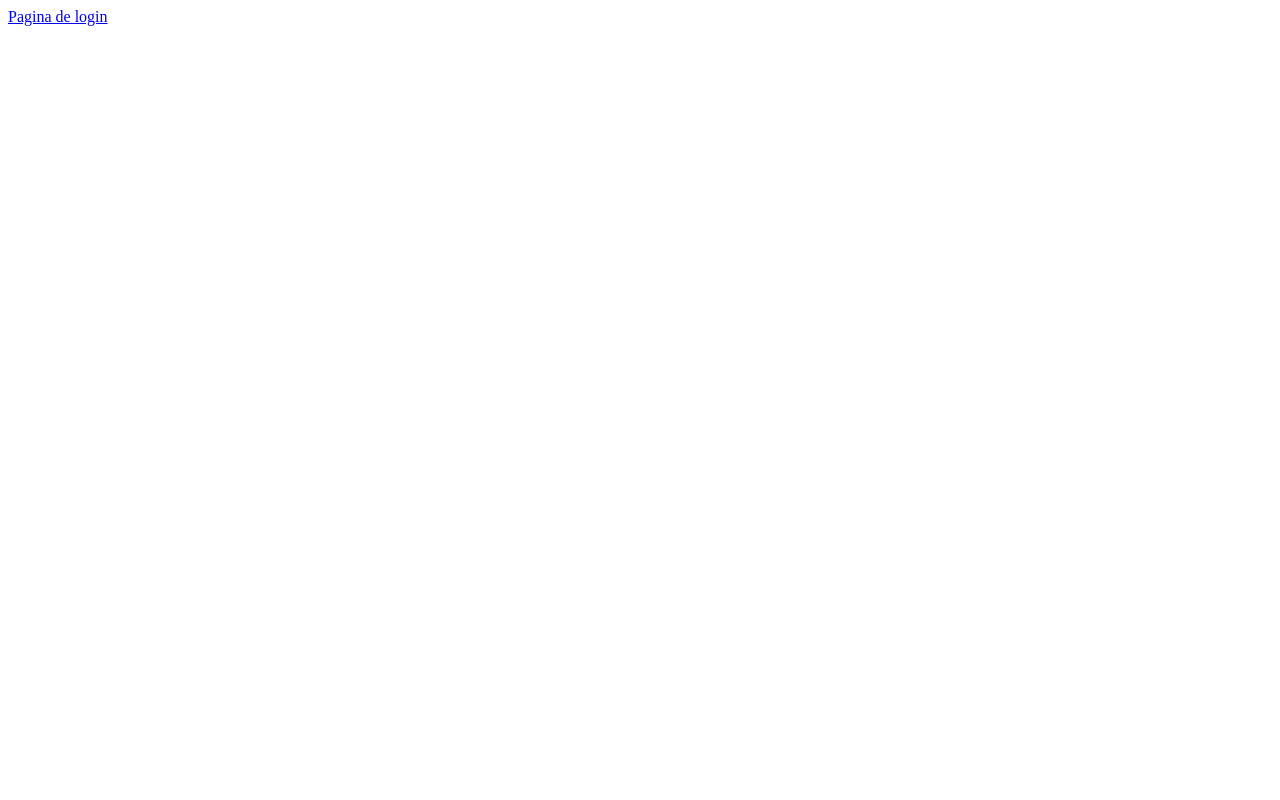
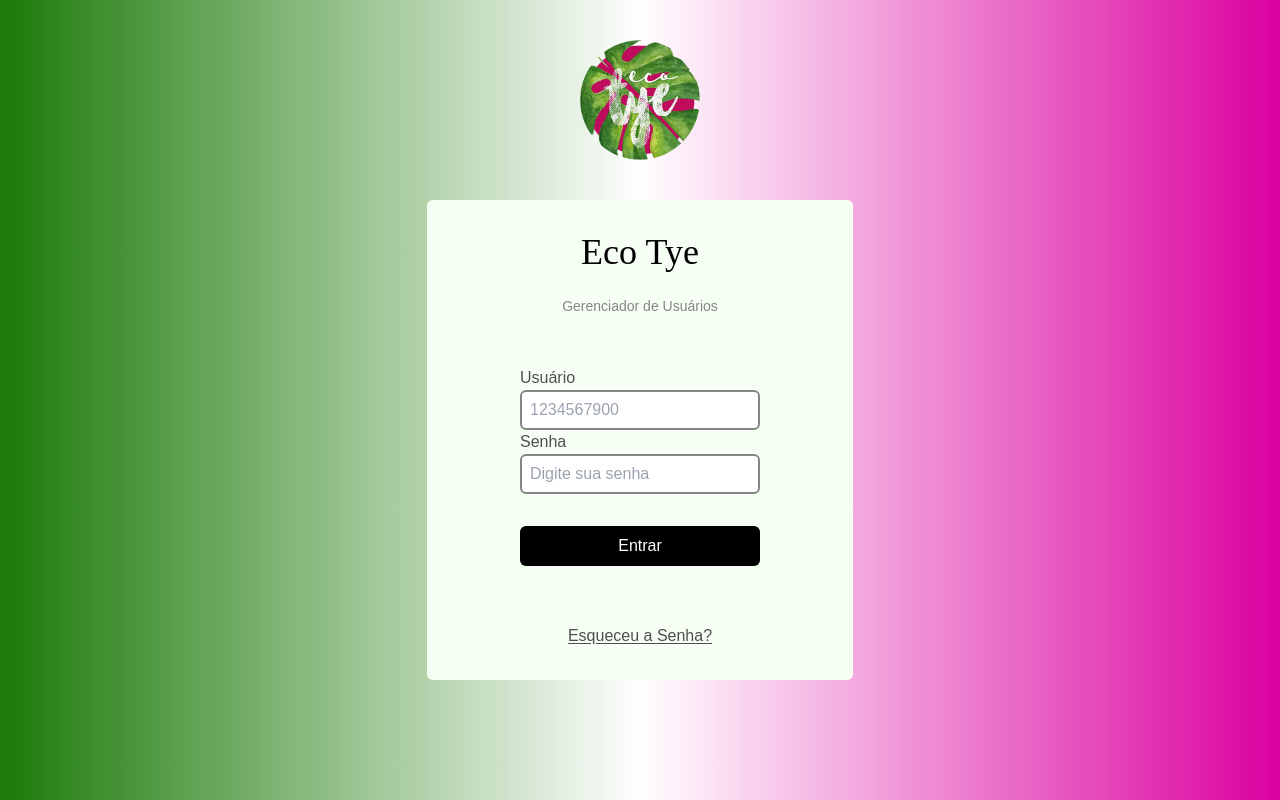
Before and after one commit to damacosta/frontend-progirls-gerenciamento-de-usuario, a Next.js app: page / in a window 1280 px wide. Built offline with nearby package versions, Linux system fonts and the light colour scheme.

Commit message:
:sparkles: feat: Lógica formulário login

```diff
--- a/package.json
+++ b/package.json
@@ -9,6 +9,7 @@
     "lint": "next lint"
   },
   "dependencies": {
+    "axios": "^1.8.3",
     "next": "^15.2.1",
     "react": "^19.0.0",
     "react-dom": "^19.0.0"
--- a/src/app/page.jsx
+++ b/src/app/page.jsx
@@ -1,9 +1,16 @@
-export default function Home() {
+import { BrowserRouter as Router, Routes, Route } from "react-router-dom";
+import Login from "../pages/login";
+import Admin from "../pages/admin";
+
+function App() {
   return (
-    <main>
-      <div className="w-60 h-24 pt-8 bg-color-light-green">
-        <a href="/login">Pagina de login</a>
-      </div>
-    </main>
+    <Router>
+      <Routes>
+        <Route path="/" element={<Login/>} />
+        <Route path="/admin" element={<Admin/>} />
+      </Routes>
+    </Router>
   );
 }
+
+export default App;
--- a/src/pages/login.jsx
+++ b/src/pages/login.jsx
@@ -1,7 +1,56 @@
+"use client";
+
 import Image from "next/image";
 import "../../src/globals.css";
+import { useState } from "react";
+import { useRouter } from "next/navigation";
+import axios from "axios";
+
 
 export default function Login() {
+
+  const [cpf, setCpf] = useState("");
+  const [senha, setSenha] = useState("");
+  const [error, setError] = useState("");
+  const router = useRouter();
+
+  const handleSubmit = async (e) => {
+    e.preventDefault();
+
+    if (cpf.length !== 11) {
+      setError("O CPF deve conter 11 dígitos.");
+      return;
+    }
+
+    if (senha.length < 8) {
+      setError("A senha deve ter pelo menos 8 caracteres.");
+      return;
+    }
+
+    try {
+      const response = await axios.post("http://localhost:5000/login", {
+        cpf,
+        senha,
+      });
+
+    if (response.data.token) {
+        localStorage.setItem("token", response.data.token);
+      }
+
+      alert("Login bem-sucedido!");
+      router.push("/admin");
+    } catch (err) {
+      setError(err.response?.data?.message || "Erro ao fazer login");
+    }
+  };
+
+  const handleCpfChange = (e) => {
+    const value = e.target.value.replace(/\D/g, "");
+    if (value.length <= 11) {
+      setCpf(value);
+    }
+  };
+
   return (
     <main className="bg-gradient-to-r from-color-green via-color-white to-color-pink w-full h-screen flex flex-col items-center">
       <Image
@@ -12,33 +61,53 @@ export default function Login() {
         className="m-10"
       />
       <div className="bg-color-lightest-green rounded-md flex flex-col items-center h-[60vh] w-1/3 p-8 justify-between">
+
         <div className="flex flex-col text-center">
           <h2 className="font-title text-4xl pb-6">Eco Tye</h2>
+          {error && <p className="text-sm mb-2">{error}</p>}
           <p className="text-color-light-gray text-sm">
             Gerenciador de Usuários
           </p>
         </div>
-        <form action="" method="get" className="h-1/2 w-60 flex flex-col">
+
+        <form  onSubmit={handleSubmit} className="h-1/2 w-60 flex flex-col">
+
+        <label className="text-color-gray">Usuário</label>
           <input
-            type="text"
-            className="h-10 w-70 border-x-2 border-t-2 border-color-light-gray"
+            type="text" placeholder="1234567900"
+            value={cpf}
+            onChange={handleCpfChange}
+            required
+            maxLength="11"
+            className="h-10 w-70 border-2 border-color-light-gray rounded-md pl-2"
           />
+
+          <label className="text-color-gray">Senha</label>
           <input
-            type="text"
-            className="h-10 w-70 border-2 border-color-light-gray"
+            type="password"
+            placeholder="Digite sua senha"
+            value={senha}
+            onChange={(e) => setSenha(e.target.value)}
+            required
+            minLength="8"
+            className="h-10 w-70 border-2 border-color-light-gray rounded-md pl-2"
           />
+
           <button
             type="submit"
-            className="bg-color-black text-color-white h-10 w-70 mt-8">
+            className="bg-color-black text-color-white h-10 w-70 mt-8 rounded-md">
             Entrar
           </button>
+
         </form>
+
         <a
           href="./recovery"
           className="text-color-gray underline underline-offset-2"
         >
           Esqueceu a Senha?
         </a>
+
       </div>
     </main>
   );
```
Also changed, not shown: 1 other file (tests, documents, lock files or other folders).
